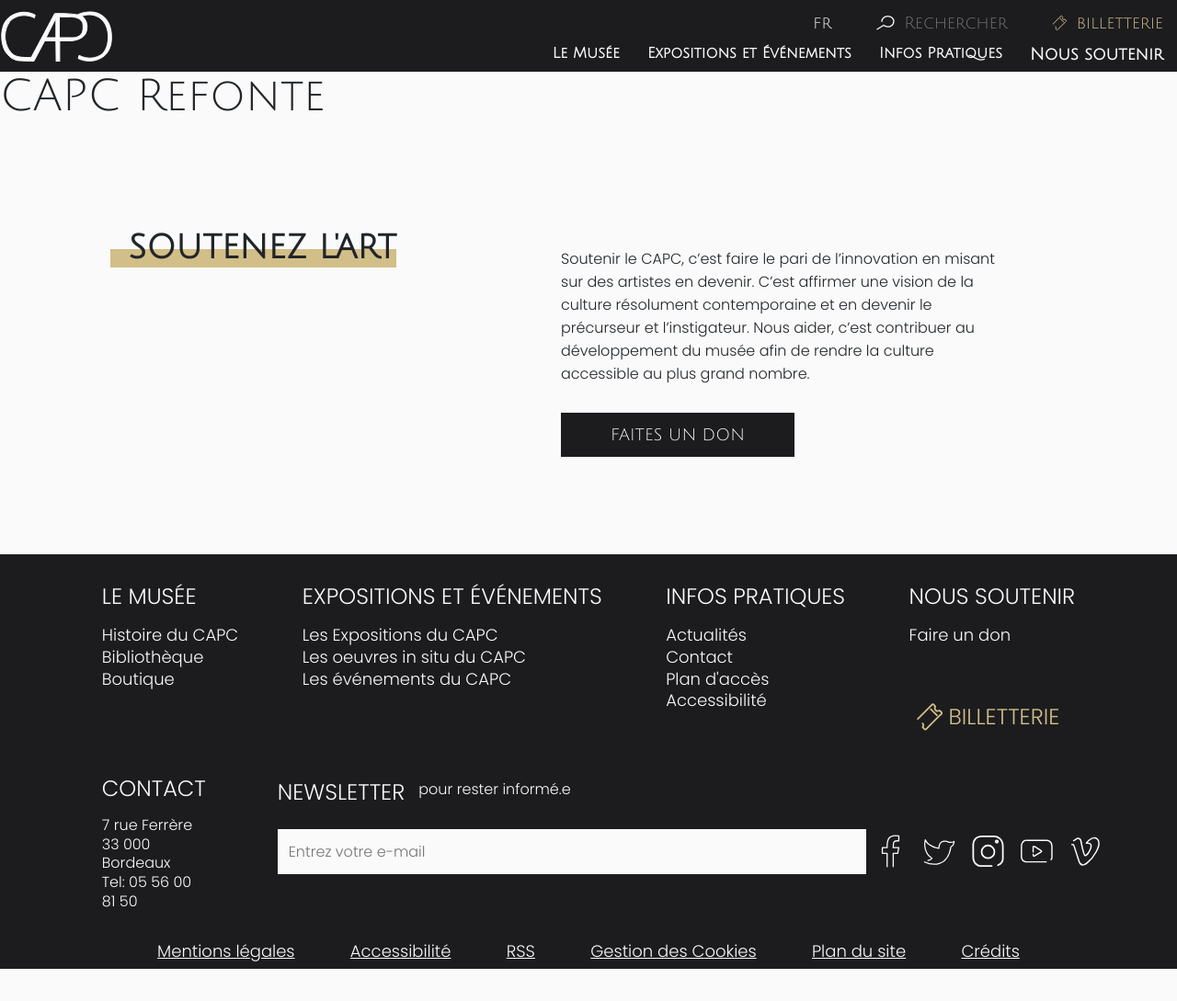
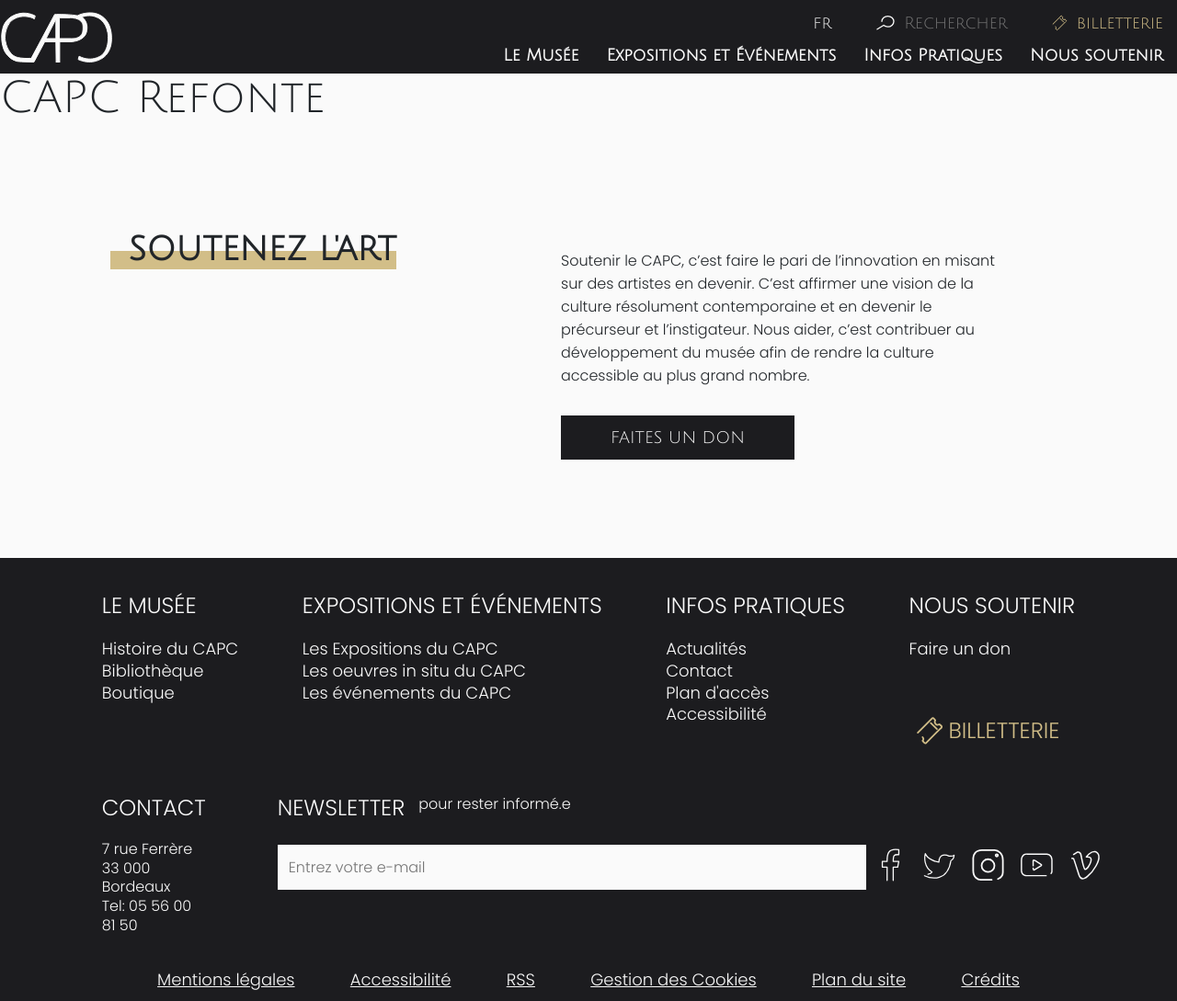
Before and after one commit to lucilegvl/mmi2024-avemis, a Jekyll site: the page built from README.md, in a window 1280 px wide. Shown: the whole page at 92% size. Built offline with Jekyll 4.4.1, drawn with Linux system fonts in a browser that asks for light colours; our own code applies the rules of GitHub Pages for plain Markdown files; before the commit the page ends 1057 px from its top, so only the background shows below that.

Commit message:
modif Maxence

```diff
--- a/_sass/base/reset.scss
+++ b/_sass/base/reset.scss
@@ -106,9 +106,9 @@
     display: block;
 }
 
-body {
+/* body {
     line-height: 1;
-}
+} */
 
 ol,
 ul {
--- a/_sass/components/index_infos-pratiques.scss
+++ b/_sass/components/index_infos-pratiques.scss
@@ -7,7 +7,7 @@
 }
 
 .sections h3{
-    margin-left: 20px;
+    margin: 0 0 0 20px;
 }
 
 .infos-pratiques h2{
@@ -41,6 +41,9 @@
 .time-tarif-section {
     flex-shrink: 1;
     width :46.5%;
+    display: flex;
+    flex-direction: column;
+    gap: 3rem;
 }
 
 .lieu-section {
@@ -52,10 +55,11 @@
 .title-adress {
     display:flex;
     justify-content: space-between;
+    align-items: center;
 }
 
 .title-adress p {
-    padding-bottom: 0;
+    margin: 0;
 }
 
 .map {
@@ -86,7 +90,7 @@
 }
 
 .text-days{
-    margin-bottom: 20%;
+    margin-bottom: 10%;
 }
 
 .infos-pratiques{
--- a/_sass/components/layouts_header.scss
+++ b/_sass/components/layouts_header.scss
@@ -82,6 +82,7 @@
 text-align: right;
 position: relative;
 margin: 0px 15px;
+font-size: 18px;
 }
 
 header nav ul::after{
```
Also changed, not shown: _includes/index_infos-pratiques.html (+8 -3 lines).
